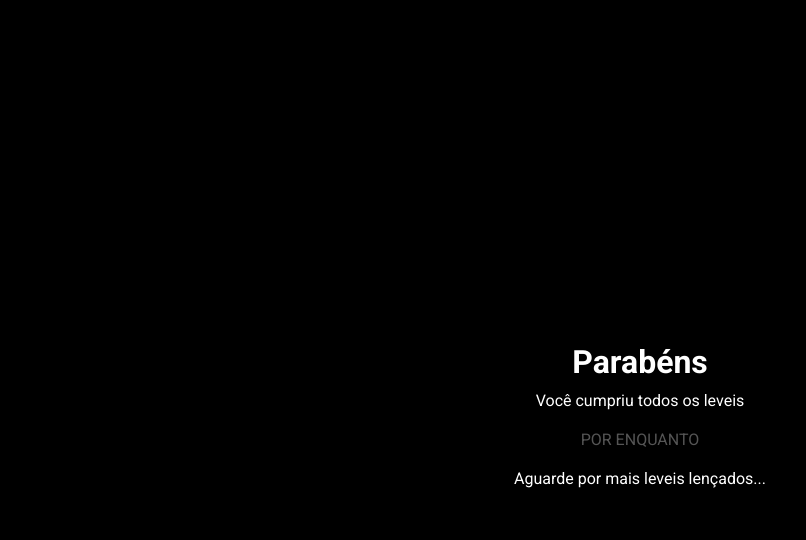
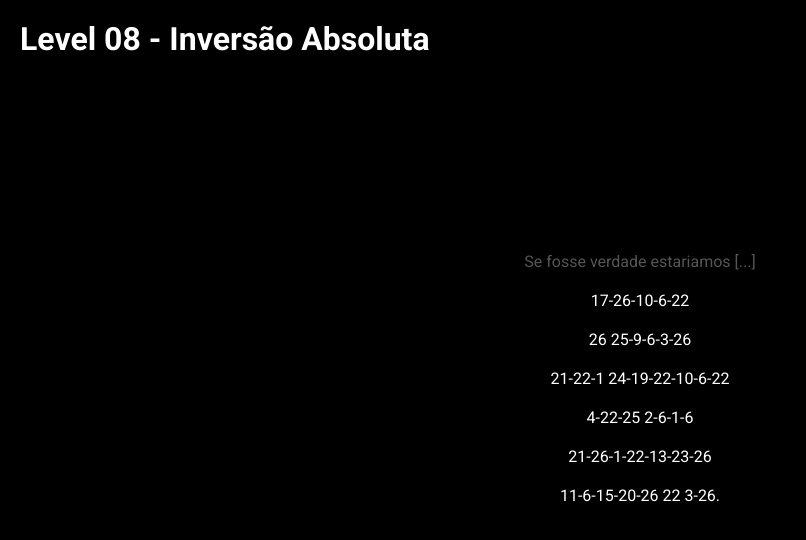
Before and after one commit to JoaoVitor128/CaFrI, a React (Vite) app: page /gelo in a window 1280 px wide. Shown: the top 540 px of the page, without its empty margins (0-806 px from the left). Built offline with nearby package versions, Linux system fonts and the light colour scheme.

Commit message:
10 Leveis

```diff
--- a/src/App.css
+++ b/src/App.css
@@ -2,6 +2,9 @@
     padding: 20px;
 }
 
+.level03{
+  rotate: 90deg;
+}
 
 .level05{
   width: 100%;
--- a/src/Routes/Level03.jsx
+++ b/src/Routes/Level03.jsx
@@ -7,7 +7,7 @@ const Level03 = () => {
     <div>
       <h1>Level 03 - Fonte</h1>
       <div className="container">
-        <img src={level03} alt="" />
+        <img src={level03} alt="" className='level03'/>
         <p className="secondary">O que a por trás do CaFrI?</p>
       </div>
     </div>
--- /dev/null
+++ b/src/Routes/Level08.jsx
@@ -0,0 +1,21 @@
+import React from 'react'
+
+const Level08 = () => {
+    return (
+        <div>
+            <h1>Level 08 - Inversão Absoluta</h1>
+            <div className="container">
+                <p className="secondary">Se fosse verdade estariamos [...]</p>
+                <p>17-26-10-6-22</p>
+                <p>26 25-9-6-3-26</p>
+                <p>21-22-1 24-19-22-10-6-22</p>
+                <p>4-22-25 2-6-1-6</p>
+                <p>21-26-1-22-13-23-26</p>
+                <p>11-6-15-20-26 22 3-26.</p>
+
+            </div>
+        </div>
+    )
+}
+
+export default Level08
--- /dev/null
+++ b/src/Routes/Level09.jsx
@@ -0,0 +1,17 @@
+import React from 'react'
+
+import anatomia from "../assets/anatomia.png"
+
+const Level09 = () => {
+  return (
+    <div>
+        <h1>Level 09 - Estado de sua pintura</h1>
+        <div className="container">
+            <img src={anatomia} alt="" />
+            <p className="secondary">Poema de acapela</p>
+        </div>
+    </div>
+  )
+}
+
+export default Level09
--- /dev/null
+++ b/src/Routes/Level10.jsx
@@ -0,0 +1,18 @@
+import React from 'react'
+
+const Level10 = () => {
+  return (
+    <div>
+        <h1>Level10 - 20+235+291</h1>
+        <div className="container">
+            <p>Assunção - PR</p>
+            <p>NL - Canadá</p>
+            <p>Lago Khövsgöl</p>
+            <p>WA - Austrália</p>
+            <p className="secondary">Nativos</p>
+        </div>
+    </div>
+  )
+}
+
+export default Level10
--- a/src/index.css
+++ b/src/index.css
@@ -15,7 +15,7 @@ body{
   flex-direction: column;
   align-items: center;
   justify-content: center;
-  min-height: 100vh;
+  min-height: 80vh;
 }
 
 .secondary{
@@ -30,6 +30,7 @@ img{
   width: 100%;
   height: 100%;
   max-width: 600px;
+  max-height: 600px;
 }
 
 button{
```
Also changed, not shown: src/main.jsx (+20 -5 lines), src/assets/anatomia.png (added).
